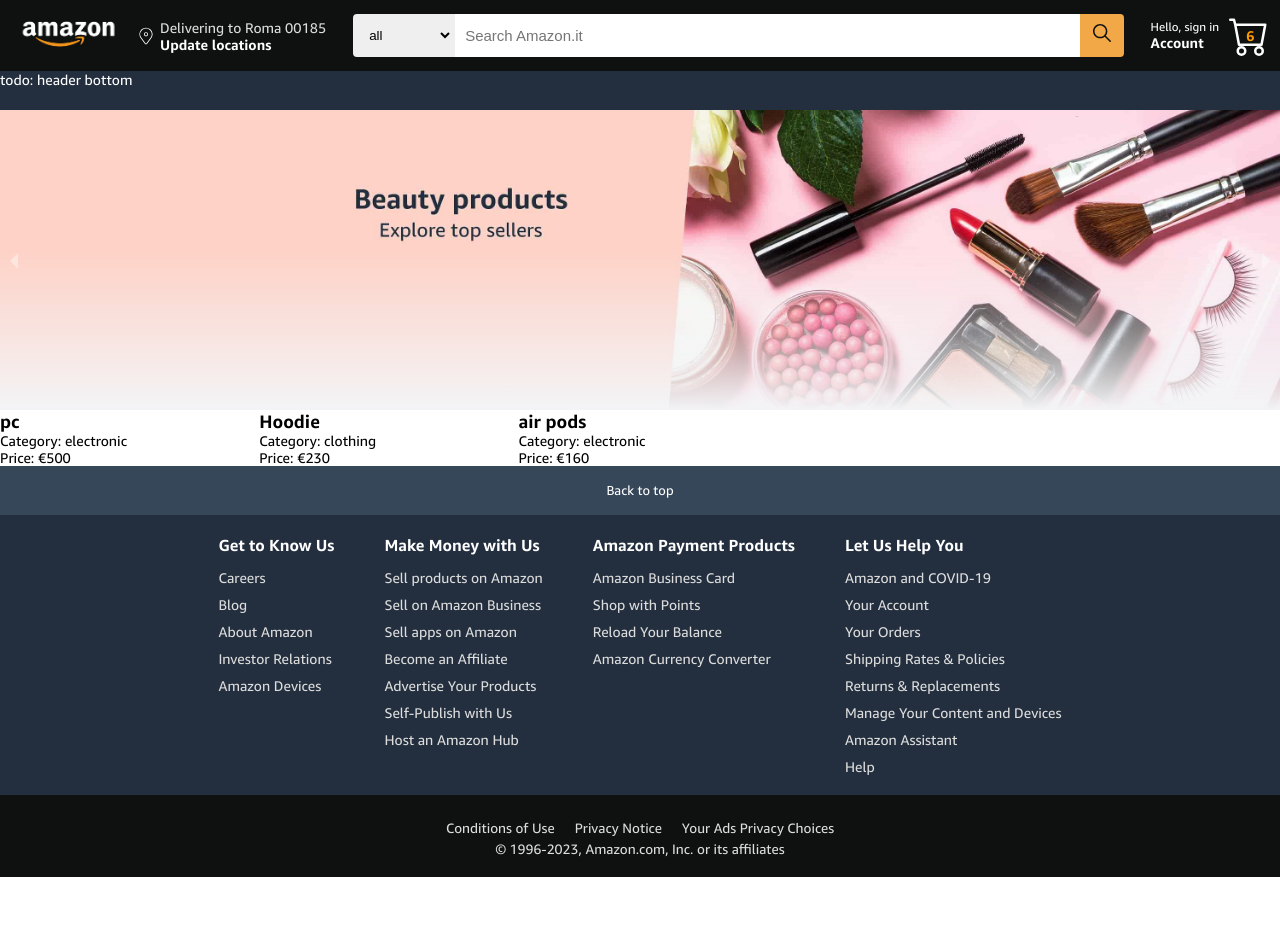
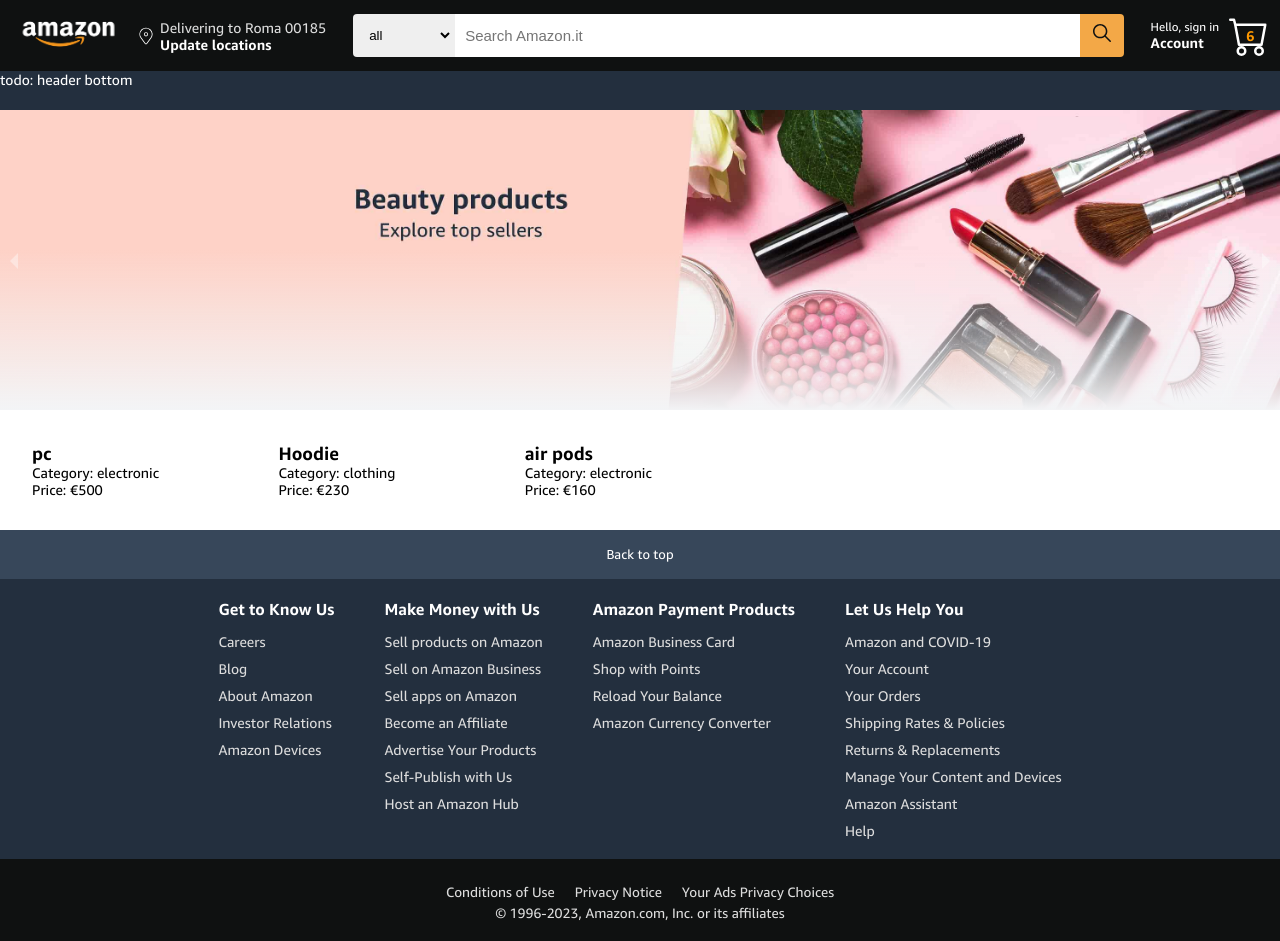
Before and after one commit to dav100ide-red/amazon-clone, a Next.js app: page / in a window 1280 px wide. Before the commit the page ends 877 px from the top, so only its background shows below. Built offline with nearby package versions, Linux system fonts and the light colour scheme.

Commit message:
add padding to <ProductList />

```diff
--- a/src/app/layout.tsx
+++ b/src/app/layout.tsx
@@ -30,6 +30,7 @@
         <html lang="en">
             <body className={amazonEmber.className}>
                 <Header />
+
                 <ClientProvider>{children}</ClientProvider>
                 <Footer />
             </body>
--- /dev/null
+++ b/src/app/page.module.css
@@ -0,0 +1,3 @@
+.productList {
+    padding: 2rem;
+}
--- a/src/app/page.tsx
+++ b/src/app/page.tsx
@@ -1,11 +1,14 @@
 import Hero from "@/components/Hero/Hero";
 import ProductList from "@/components/product-list/product-list";
+import style from "./page.module.css";
 
 export default function Home() {
     return (
         <>
             <Hero />
-            <ProductList />
+            <div className={style.productList}>
+                <ProductList />
+            </div>
         </>
     );
 }
```
